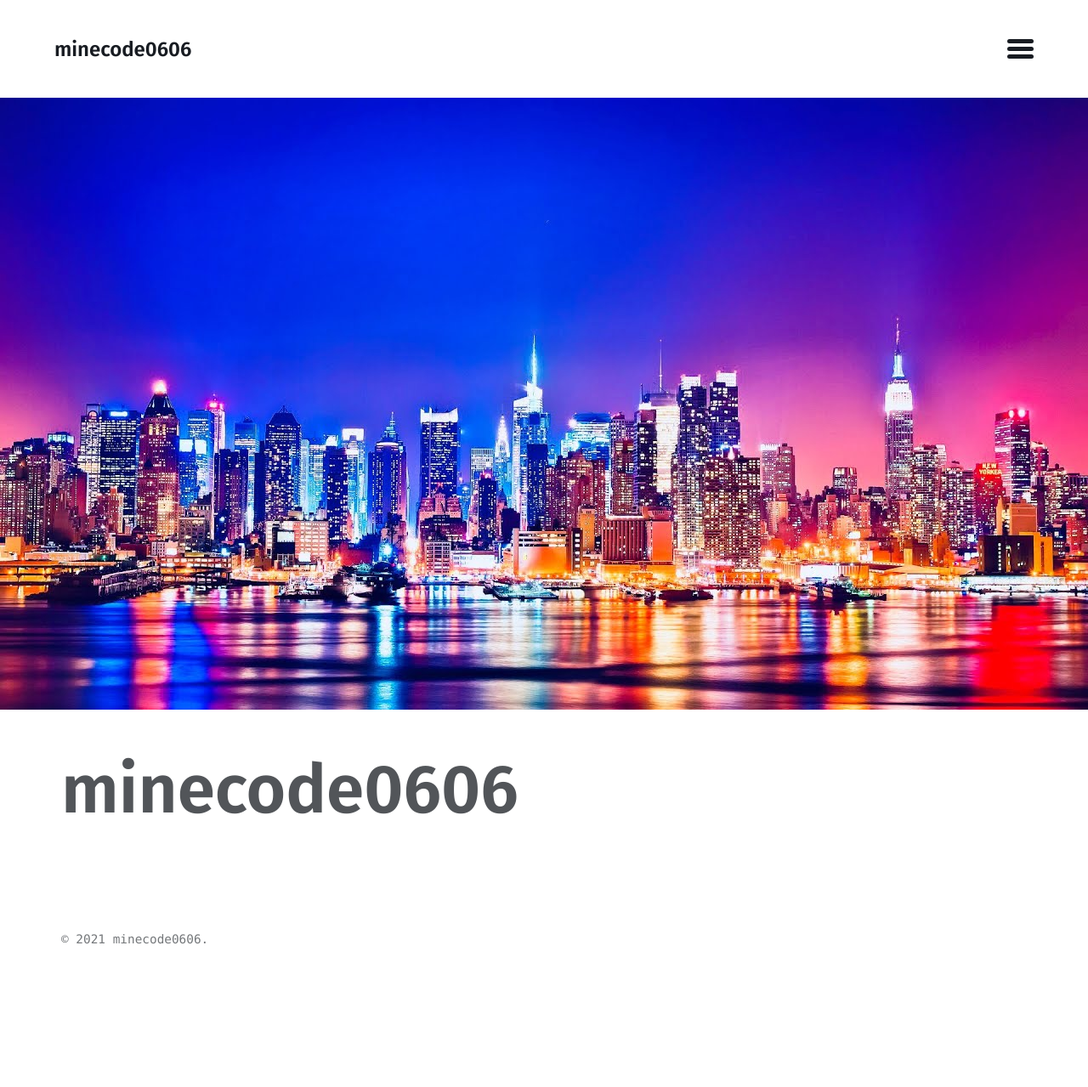
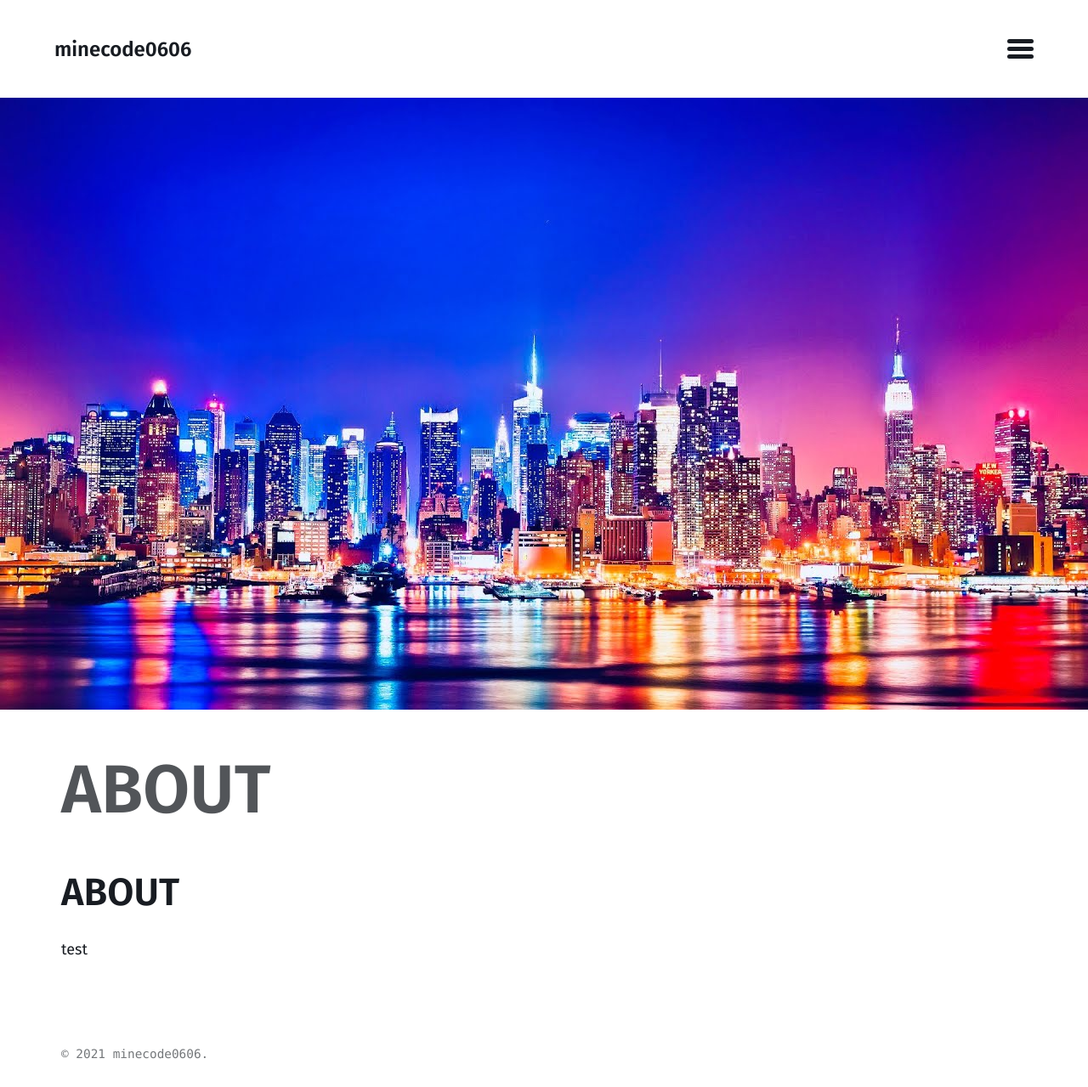
Before and after one commit to mmistakes/jekyll-theme-basically-basic, a Jekyll site: the page built from index.md, in a window 1280 px wide. Shown: the whole page at 85% size. Built offline with Jekyll 4.4.1, drawn with Linux system fonts in a browser that asks for light colours; our own code applies the rules of GitHub Pages for plain Markdown files; before the commit the page ends 1144 px from its top, so only the background shows below that.

Commit message:
add introduction

```diff
--- a/index.md
+++ b/index.md
@@ -2,3 +2,5 @@
 layout: home
 image : /assets/images/view.jpeg
 ---
+# ABOUT
+test
```
